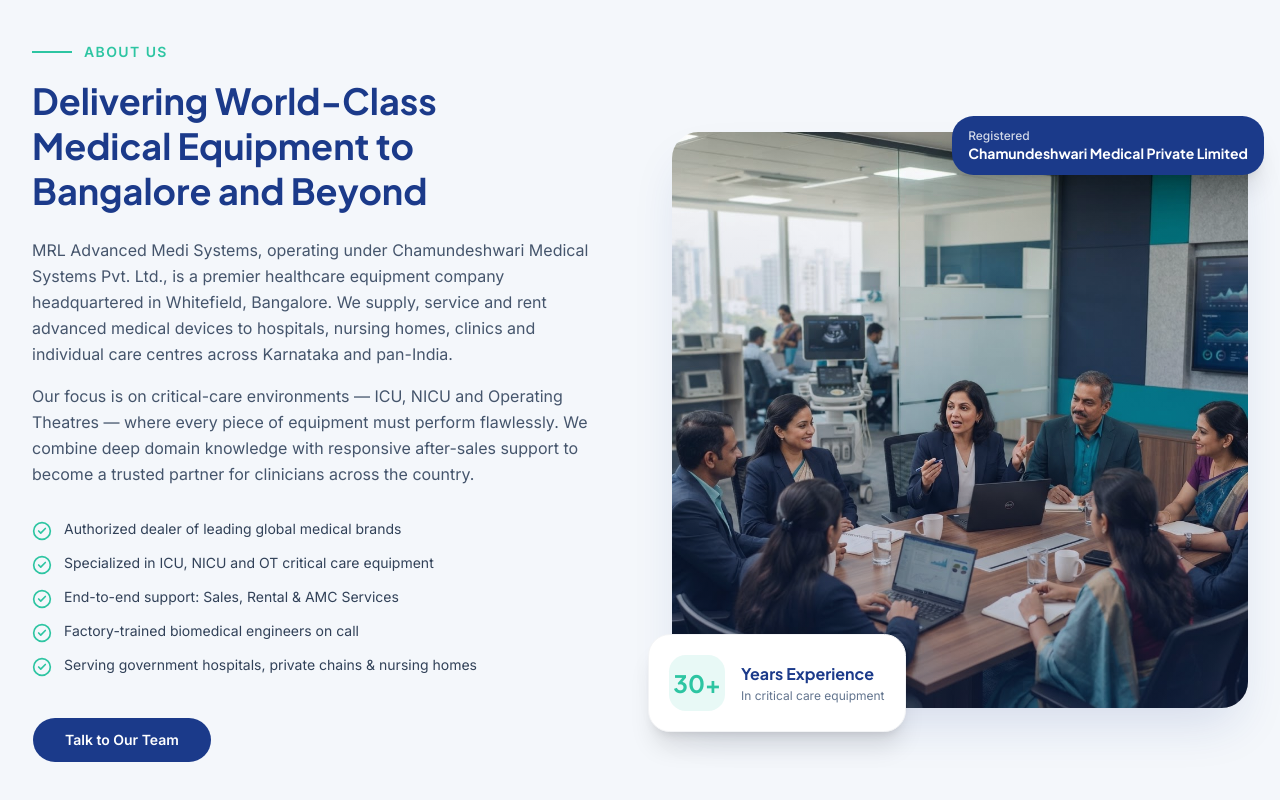
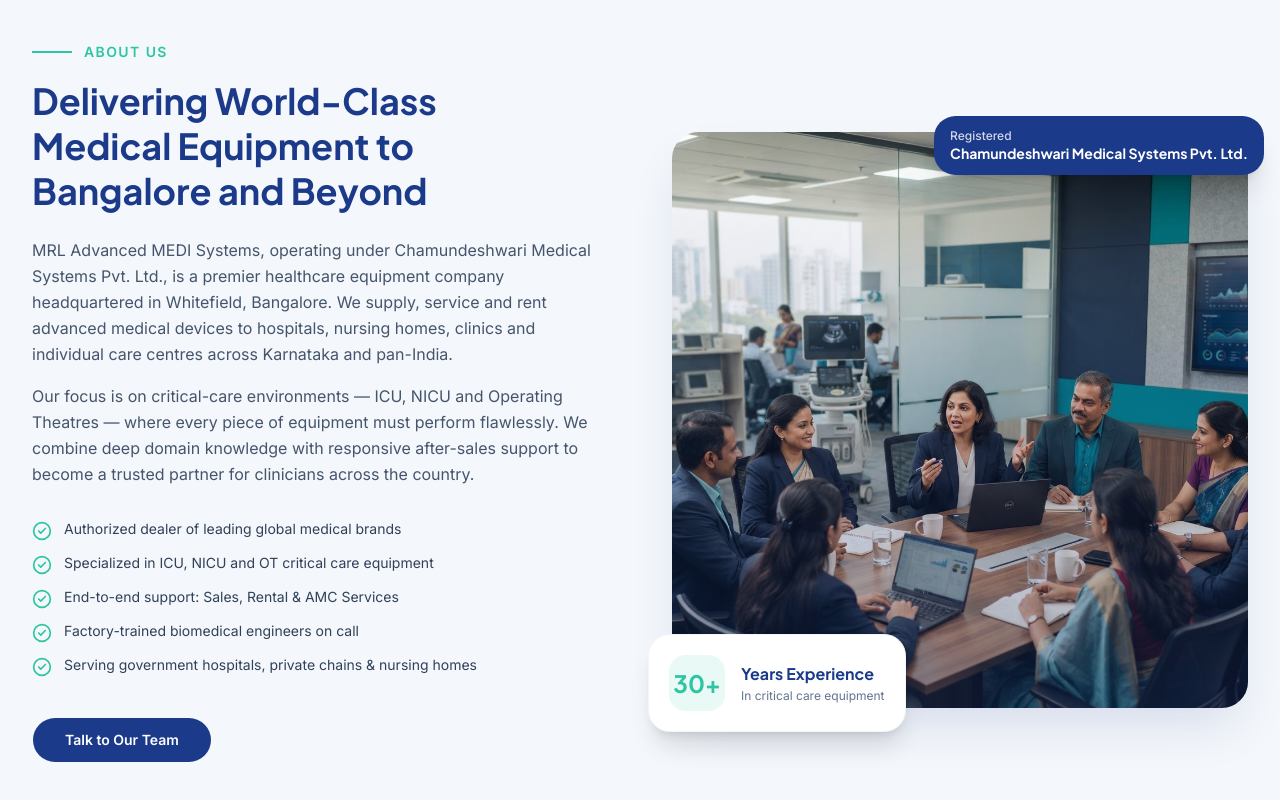
Before and after one commit to Sedawk-Dynamics/Chamundeshwari-medical-SDK, a Next.js app: page / in a window 1280 px wide. Shown: the part 1085-1885 px from the top of the page. Built offline with nearby package versions, Linux system fonts and the light colour scheme; no server answers.

Commit message:
fix: correct company name spelling in about component
Co-authored-by: Akshit Mehta <140395934+AkshitMehta2005@users.noreply.github.com>

```diff
--- a/components/about.tsx
+++ b/components/about.tsx
@@ -54,7 +54,7 @@ export function About() {
               transition={{ duration: 0.6, delay: 0.1 }}
               className="text-slate-600 leading-relaxed mb-4"
             >
-              MRL Advanced Medi Systems, operating under Chamundeshwari Medical
+              MRL Advanced MEDI Systems, operating under Chamundeshwari Medical
               Systems Pvt. Ltd., is a premier healthcare equipment company
               headquartered in Whitefield, Bangalore. We supply, service and rent
               advanced medical devices to hospitals, nursing homes, clinics and
@@ -152,7 +152,7 @@ export function About() {
             >
               <p className="text-xs font-medium opacity-80">Registered</p>
               <p className="text-sm font-bold font-display leading-snug">
-                Chamundeshwari Medical Private Limited
+                Chamundeshwari Medical Systems Pvt. Ltd.
               </p>
             </motion.div>
           </motion.div>
```
